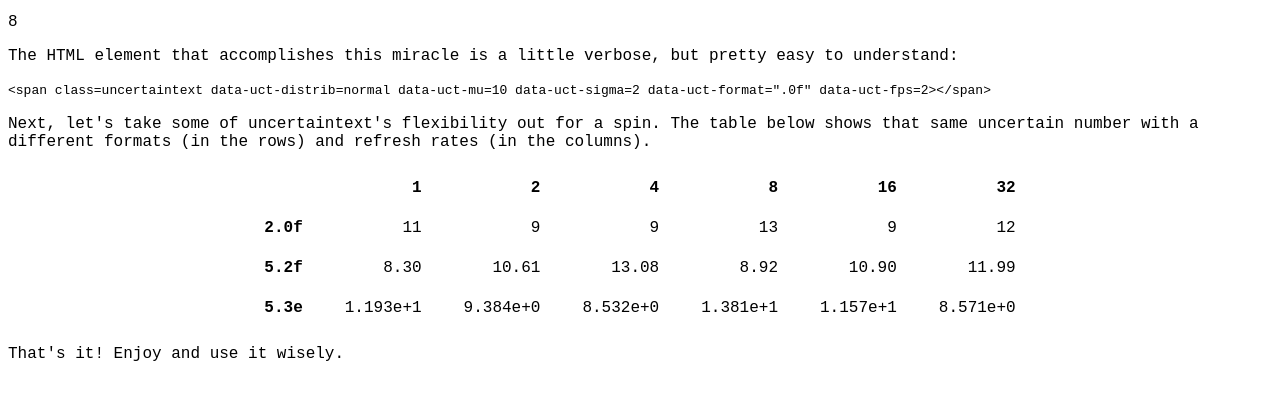
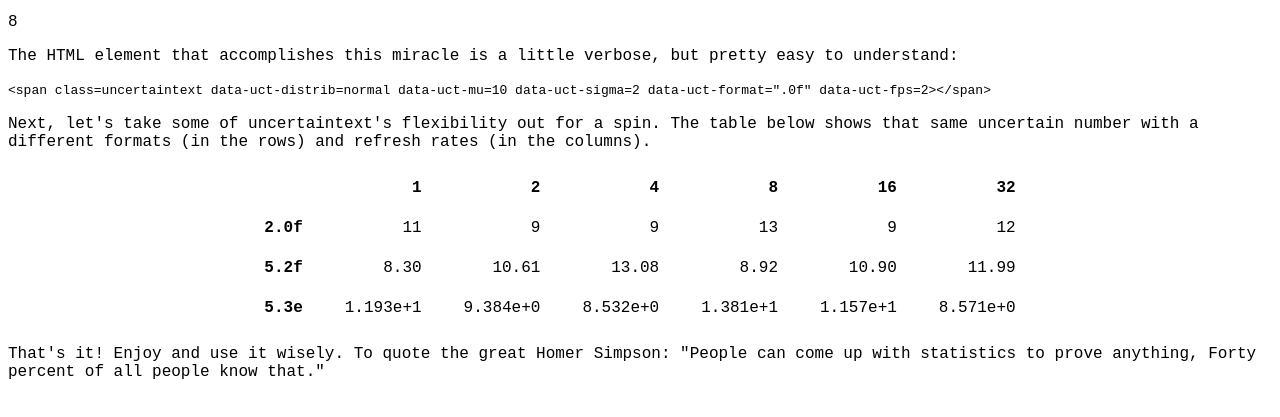
Before and after one commit to keithfma/uncertaintext, a website built with webpack: page docs/index.html in a window 1280 px wide. Shown: the part 137-554 px from the top of the page. Built offline with nearby package versions, Linux system fonts and the light colour scheme.

Commit message:
Add Simpsons quote

```diff
--- a/docs/index.html
+++ b/docs/index.html
@@ -85,7 +85,9 @@
   </p>
 
   <p>
-    That's it! Enjoy and use it wisely.
+    That's it! Enjoy and use it wisely. To quote the great Homer Simpson:
+    "People can come up with statistics to prove anything, Forty percent of all
+    people know that."
   </p>
 
 </body>
```
